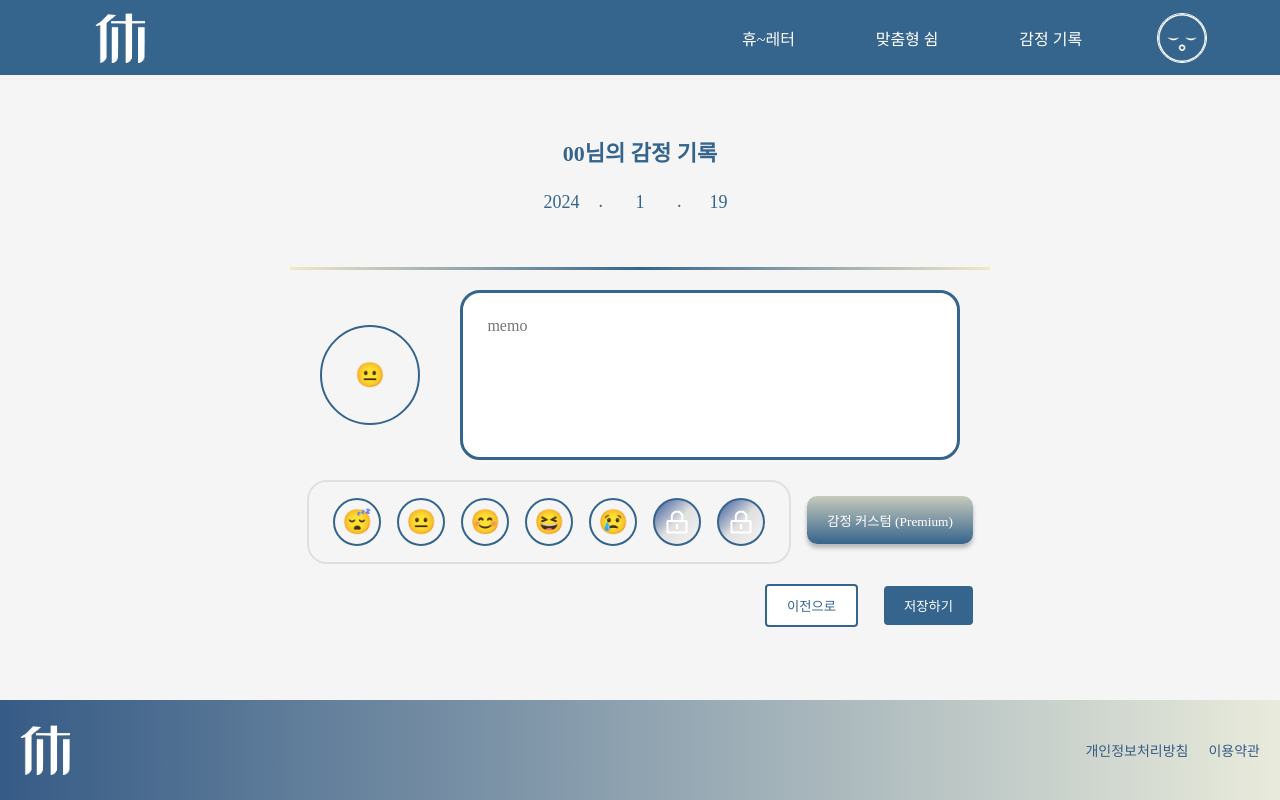
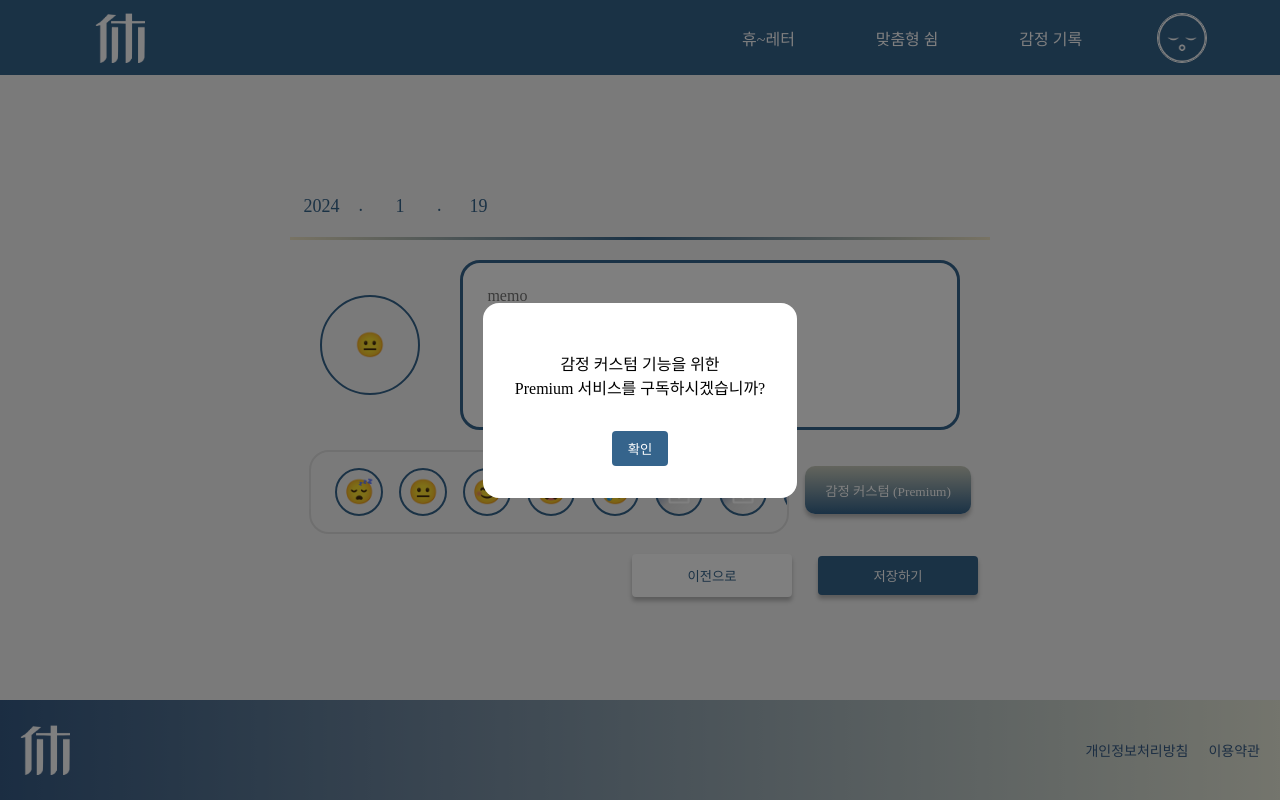
Before and after one commit to Serengeti-HYU/Hyu_frontend, a React (Create React App) app: page /record2 in a window 1280 px wide. Both pictures are taken after a click on the button "감정 커스텀 (Premium)". Built offline with nearby package versions, Linux system fonts and the light colour scheme; a web font is replaced by a local one.

Commit message:
feat: Record2 UI 완료

```diff
--- a/src/pages/Emotion/Record2.jsx
+++ b/src/pages/Emotion/Record2.jsx
@@ -1,4 +1,4 @@
-import React, { useState } from "react";
+import React, { useState, useRef } from "react";
 import styled from "styled-components";
 import { useNavigate } from "react-router-dom";
 import Footer from "../../components/footer";
@@ -36,7 +36,6 @@ const Content = styled.div`
   width: 100%;
   max-width: 43.75rem;
   margin: 0 auto;
-  margin-top: 0;
 
   @media (max-width: 768px) {
     padding: 1.25rem;
@@ -44,27 +43,13 @@ const Content = styled.div`
   }
 `;
 
-const Header = styled.div`
-  color: #35648c;
-  font-size: 1.375rem;
-  font-weight: 700;
-  margin: 1.25rem 0;
-  text-align: center;
-  margin-bottom: 1.5rem;
-
-  @media (max-width: 768px) {
-    font-size: 1.125rem;
-    margin-bottom: 1rem;
-  }
-`;
-
 const DateSelector = styled.div`
   display: flex;
-  justify-content: center;
   align-items: center;
   font-size: 1.125rem;
   color: #35648c;
-
+  margin-left: -30rem;
+  margin-top: 5rem;
   @media (max-width: 768px) {
     font-size: 1rem;
   }
@@ -94,7 +79,7 @@ const Line = styled.div`
   height: 0.1875rem;
   background: linear-gradient(to right, #f2e8c9, #35648c 50%, #f2e8c9);
   margin: 1.25rem 0;
-  margin-top: -2.375rem;
+  margin-top: -6.375rem;
 
   @media (max-width: 768px) {
     margin-top: -2.5rem;
@@ -178,13 +163,43 @@ const Circle = styled.div`
 
 const EmotionBox = styled.div`
   display: flex;
-  justify-content: center;
-  align-items: center;
+  flex-direction: column;
+  align-items: left;
   border: 0.125rem solid #e0e0e0;
   border-radius: 1.25rem;
   padding: 1rem;
   margin-bottom: 1.25rem;
   position: relative;
+  overflow: hidden;
+  max-width: 30rem;
+  overflow-x: auto;
+
+  /* Custom scrollbar styles */
+  &::-webkit-scrollbar {
+    height: 12px;
+  }
+
+  &::-webkit-scrollbar-thumb {
+    border-radius: 51px;
+    background: linear-gradient(90deg, #35648C 0%, #F2E8C9 100%);
+  }
+
+  &::-webkit-scrollbar-track {
+    background: transparent;
+  }
+
+  &::-webkit-scrollbar-button {
+    display: none; /* Remove scrollbar arrows */
+  }
+
+  padding-left: 1rem; /* Add padding to the left */
+`;
+
+const EmotionContainer = styled.div`
+  display: flex;
+  align-items: center;
+  transition: transform 0.3s ease;
+  width: max-content;
 `;
 
 const EmotionButton = styled.div`
@@ -223,18 +238,19 @@ const ButtonContainer = styled.div`
   justify-content: flex-end; /* 오른쪽 정렬 */
   align-items: center;
   margin-bottom: 1.25rem;
-  margin-left: 28rem;
+  margin-left: 20rem;
 `;
 
 const PreviousButton = styled.button`
   background-color: #ffffff;
   color: #35648c;
   padding: 0.625rem 1.25rem;
-  border: 0.125rem solid #35648c;
+  border: 0.125rem solid #ffffff;
   border-radius: 0.25rem;
   cursor: pointer;
   margin: 0 0.625rem;
-
+  box-shadow: 0px 4px 4px rgba(0, 0, 0, 0.25); /* 그림자 속성 추가 */
+  width: 10rem;
   &:hover {
     background-color: #f2f2f2;
   }
@@ -252,6 +268,8 @@ const ActionButton = styled.button`
   border-radius: 0.25rem;
   cursor: pointer;
   margin-left: 1rem;
+  box-shadow: 0px 4px 4px rgba(0, 0, 0, 0.25); /* 그림자 속성 추가 */
+  width: 10rem;
 
   &:hover {
     background-color: #0056b3;
@@ -259,24 +277,6 @@ const ActionButton = styled.button`
 
   @media (max-width: 768px) {
     margin-top: 0.625rem;
-  }
-`;
-
-const Button = styled.button`
-  background-color: #35648c;
-  color: #ffffff;
-  padding: 0.625rem 1.25rem;
-  border: none;
-  border-radius: 0.25rem;
-  cursor: pointer;
-  margin: 0 0.625rem;
-
-  &:hover {
-    background-color: #0056b3;
-  }
-
-  @media (max-width: 768px) {
-    margin: 0.625rem 0;
   }
 `;
 
@@ -305,11 +305,47 @@ const CustomContainer = styled.div`
   display: flex;
 `;
 
+const ModalOverlay = styled.div`
+  position: fixed;
+  top: 0;
+  left: 0;
+  right: 0;
+  bottom: 0;
+  background-color: rgba(0, 0, 0, 0.5);
+  display: flex;
+  justify-content: center;
+  align-items: center;
+`;
+
+const ModalContent = styled.div`
+  background-color: #fff;
+  padding: 2rem;
+  border-radius: 1rem;
+  text-align: center;
+`;
+
+const ModalButton = styled.button`
+  background-color: #35648c;
+  color: #fff;
+  border: none;
+  padding: 0.5rem 1rem;
+  margin-top: 1rem;
+  cursor: pointer;
+  border-radius: 0.25rem;
+
+  &:hover {
+    background-color: #0056b3;
+  }
+`;
+
 const Record2 = () => {
   const navigate = useNavigate();
   const [selectedDate, setSelectedDate] = useState(new Date(2024, 0, 19));
   const [selectedEmotion, setSelectedEmotion] = useState("😐");
   const [memo, setMemo] = useState("");
+  const [isCustomModalOpen, setIsCustomModalOpen] = useState(false);
+  const [isSaveModalOpen, setIsSaveModalOpen] = useState(false);
+  const emotionContainerRef = useRef(null);
 
   const handleManualDateChange = (type, value) => {
     const newDate = new Date(selectedDate);
@@ -339,11 +375,26 @@ const Record2 = () => {
     alert("프리미엄 서비스를 사용하시겠습니까?");
   };
 
+  const handleCustomClick = () => {
+    setIsCustomModalOpen(true);
+  };
+
+  const closeCustomModal = () => {
+    setIsCustomModalOpen(false);
+  };
+
+  const handleSaveClick = () => {
+    setIsSaveModalOpen(true);
+  };
+
+  const closeSaveModal = () => {
+    setIsSaveModalOpen(false);
+  };
+
   return (
     <Container>
       <LoginHeader />
       <TextContent>
-        <Header>00님의 감정 기록</Header>
         <DateSelector>
           <DateInput
             value={selectedDate.getFullYear()}
@@ -383,6 +434,7 @@ const Record2 = () => {
         </TopContainer>
         <CustomContainer>
           <EmotionBox>
+            <EmotionContainer ref={emotionContainerRef}>
               {["😴", "😐", "😊", "😆", "😢"].map((emotion, index) => (
                 <EmotionButton
                   key={index}
@@ -393,18 +445,37 @@ const Record2 = () => {
               ))}
               <LockButton onClick={handleLockClick} />
               <LockButton onClick={handleLockClick} />
+              <LockButton onClick={handleLockClick} />
+              <LockButton onClick={handleLockClick} />
+            </EmotionContainer>
           </EmotionBox>
-          <CustomEmotionButton onClick={() => alert("감정 커스텀")}>
+          <CustomEmotionButton onClick={handleCustomClick}>
             감정 커스텀 (Premium)
           </CustomEmotionButton>
         </CustomContainer>
         <ButtonContainer>
           <PreviousButton onClick={() => navigate(-1)}>이전으로</PreviousButton>
-          <ActionButton onClick={() => alert("저장하기")}>
+          <ActionButton onClick={handleSaveClick}>
             저장하기
           </ActionButton>
         </ButtonContainer>
       </Content>
+      {isCustomModalOpen && (
+        <ModalOverlay onClick={closeCustomModal}>
+          <ModalContent onClick={(e) => e.stopPropagation()}>
+            <p>감정 커스텀 기능을 위한 <br/> Premium 서비스를 구독하시겠습니까?</p>
+            <ModalButton onClick={closeCustomModal}>확인</ModalButton>
+          </ModalContent>
+        </ModalOverlay>
+      )}
+      {isSaveModalOpen && (
+        <ModalOverlay onClick={closeSaveModal}>
+          <ModalContent onClick={(e) => e.stopPropagation()}>
+            <p>저장하시겠습니까?</p>
+            <ModalButton onClick={closeSaveModal}>확인</ModalButton>
+          </ModalContent>
+        </ModalOverlay>
+      )}
       <Footer />
     </Container>
   );
```
Lines whose indentation alone changed are shown as unchanged.
